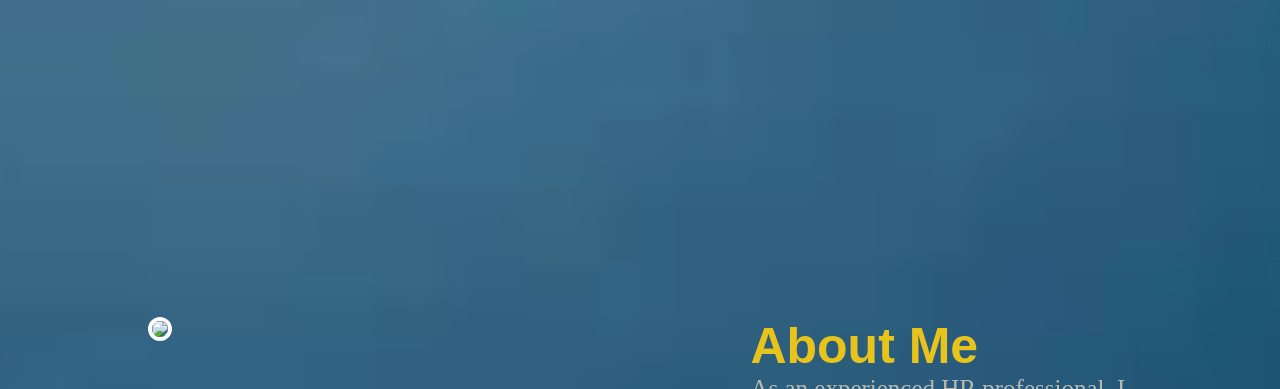
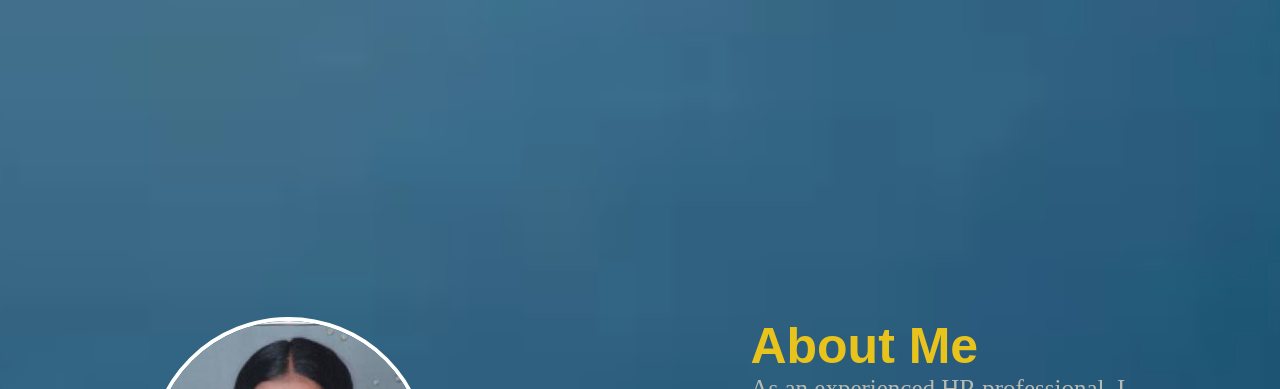
Before and after one commit to shilpamutyala/TXON_4, a plain HTML site: page index.html in a window 1280 px wide. Shown: the part 563-952 px from the top of the page. Drawn offline with Linux system fonts and the light colour scheme.

Commit message:
Update index.html

```diff
--- a/index.html
+++ b/index.html
@@ -35,7 +35,7 @@
         <div class="container">
             <div class="row">
                 <div class="about-col-1">
-                    <img src="photo.jpg" />
+                    <img src="photo copy.jpg" />
                 </div>
                 <div class="about-col-2">
                     <h1 class="sub-title">About Me</h1>
```
